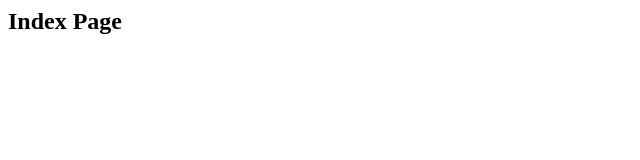
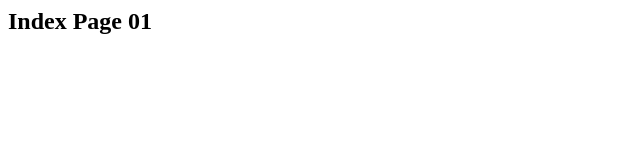
Before and after one commit to soniaashton/soniaashton.github.io, a plain HTML site: page index.html in a window 1280 px wide. Shown: the full height of the page, 0-640 px from the left. Drawn offline with Linux system fonts and the light colour scheme.

Commit message:
commit 02

```diff
--- a/index.html
+++ b/index.html
@@ -3,5 +3,5 @@
 </html>
 
 <body>
-    <h2>Index Page</h2>
+    <h2>Index Page 01</h2>
 </body>
```
